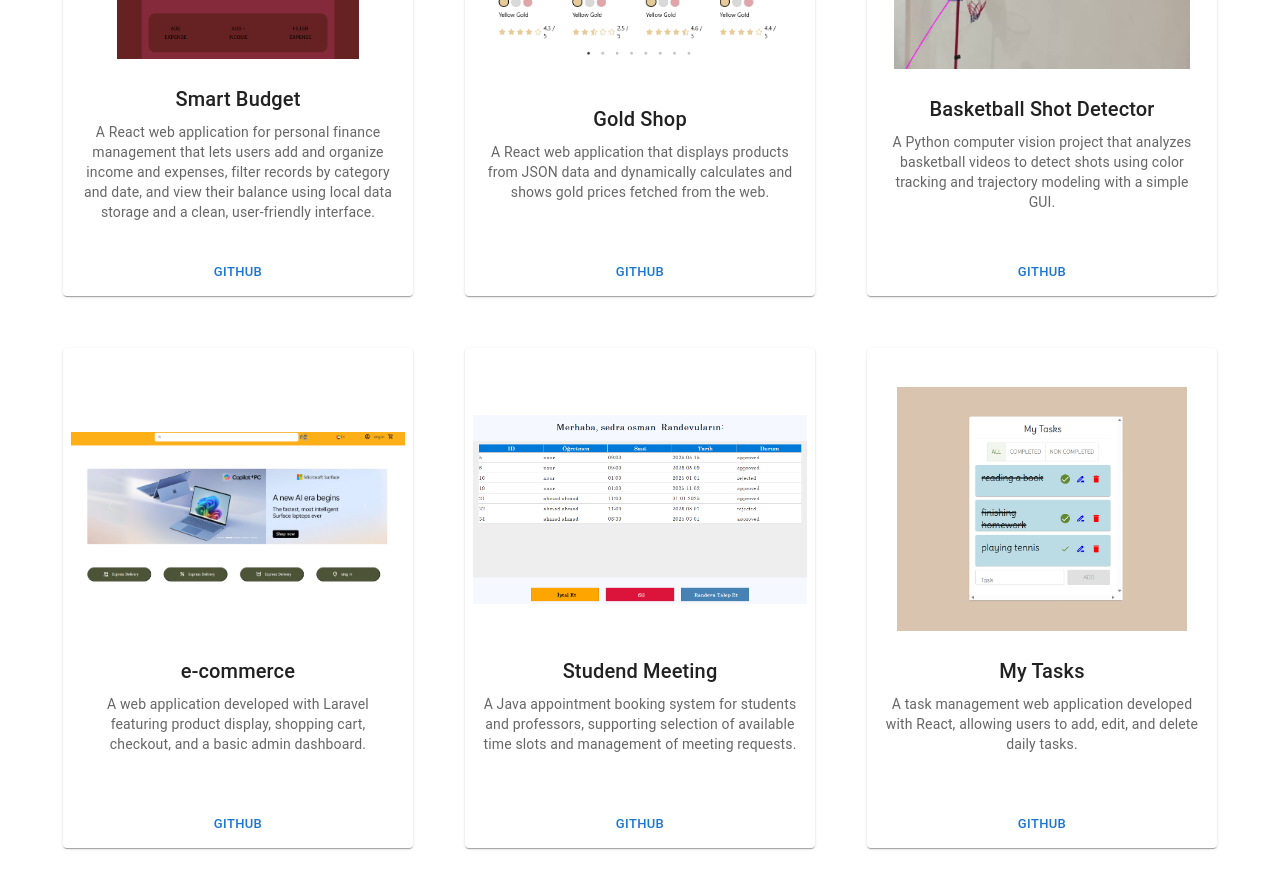
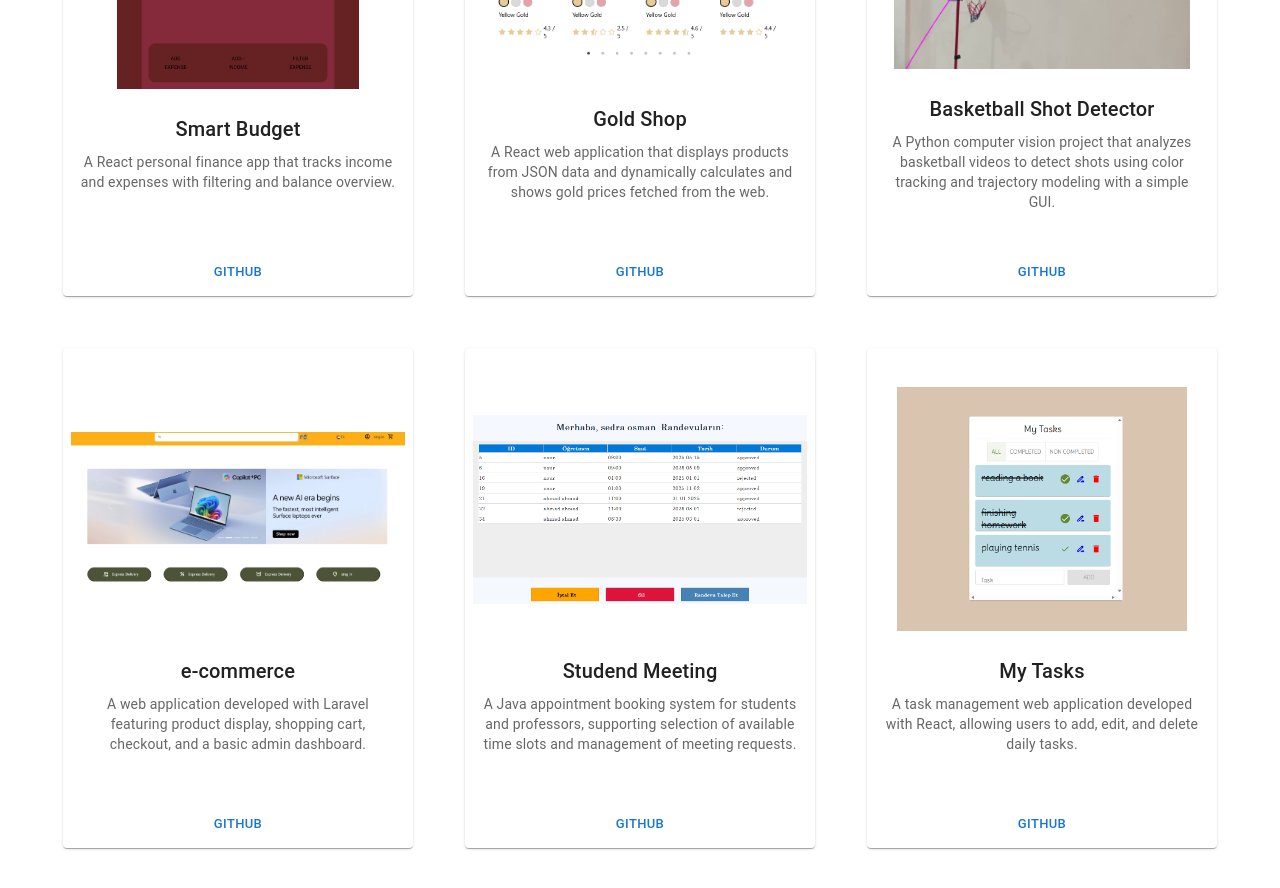
Before and after one commit to sedraosman/portfolio, a React (Create React App) app: page / in a window 1280 px wide. Shown: the part 3500-4388 px from the top of the page. Built offline with nearby package versions, Linux system fonts and the light colour scheme.

Commit message:
update description

```diff
--- a/src/App.js
+++ b/src/App.js
@@ -140,7 +140,7 @@ function App() {
       img={process.env.PUBLIC_URL +"/img/Budget.png"}
           title="Smart Budget"
           github="https://github.com/sedraosman/SmartBudget"
-          description={"A React web application for personal finance management that lets users add and organize income and expenses, filter records by category and date, and view their balance using local data storage and a clean, user-friendly interface."}/>
+          description={"A React personal finance app that tracks income and expenses with filtering and balance overview."}/>
 
       <Project
       img={process.env.PUBLIC_URL +"/img/products.png"}
```
